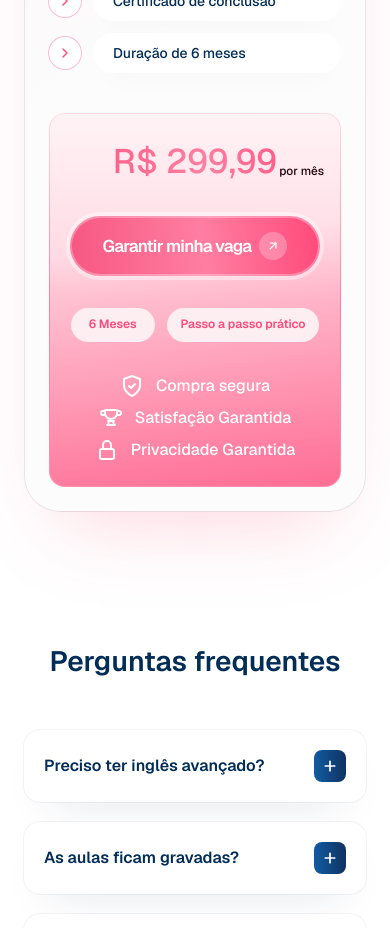
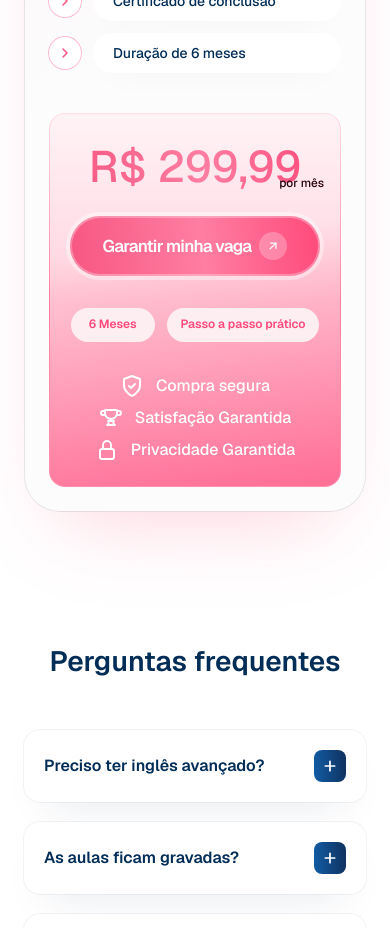
Before and after one commit to gsalviete/beyond-the-lab, a Next.js app: page / in a window 390 px wide. Shown: the part 8620-9548 px from the top of the page. Built offline with nearby package versions, Linux system fonts and the light colour scheme; no server answers.

Commit message:
fix(pricing): preço maior e mais colado no CTA no mobile
44px/58px no lugar de 34px/46px, e -mb-3 encurta só a transição
preço -> CTA para 20px sem tocar no gap-8 do card. Desktop inalterado.
Pendente: 'por mês' passou a sobrepor o preço em 22px.

```diff
--- a/src/components/Pricing.jsx
+++ b/src/components/Pricing.jsx
@@ -112,13 +112,15 @@ export default function Pricing() {
             style={{ '--reveal-delay': '150ms' }}
           >
             {/* PREÇO */}
-            <div className="relative w-[339px] max-w-full">
+            {/* ⚠️ derivado: -mb-3 encurta só a transição preço → CTA (32 − 12 = 20px).
+                O gap-8 do card segue intacto para as outras três. */}
+            <div className="relative -mb-3 w-[339px] max-w-full lg:mb-0">
               {/* ⚠️ derivado: 64.776px é `whitespace-nowrap` e não cabe em 375.
-                  34px é o maior corpo que ainda deixa o "por mês" encostar no
-                  último dígito sem cobrir, como acontece em 1440. */}
+                  44px é o corpo que devolve peso ao preço no mobile sem estourar
+                  os 250px do wrapper — o texto mede 212,6px ali. */}
               <span
                 className="text-grad block whitespace-nowrap text-center font-display
-                           text-[34px] font-medium leading-[46px]
+                           text-[44px] font-medium leading-[58px]
                            md:text-[52px] md:leading-[70px]
                            lg:text-[64.776px] lg:leading-[87.448px]"
               >
```
